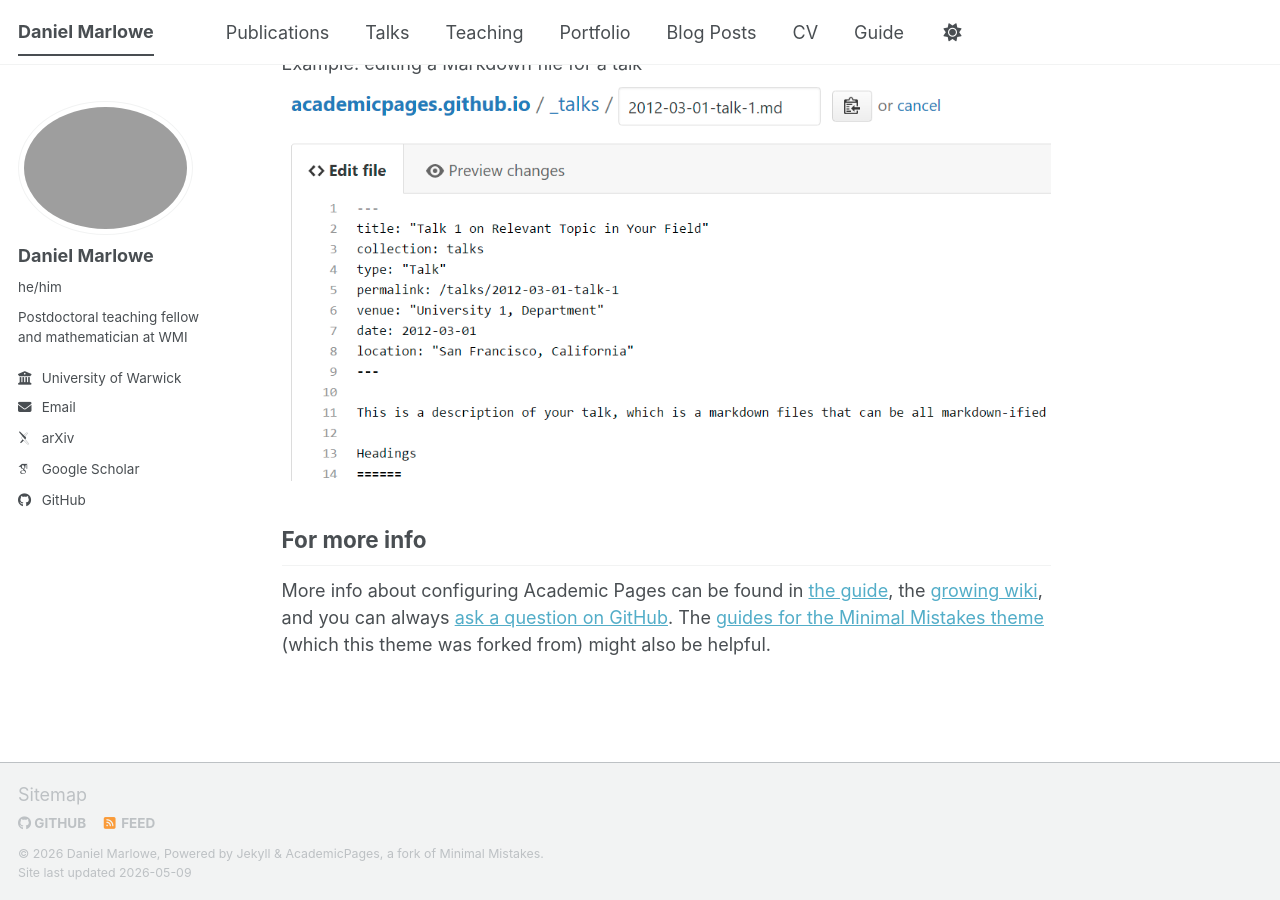
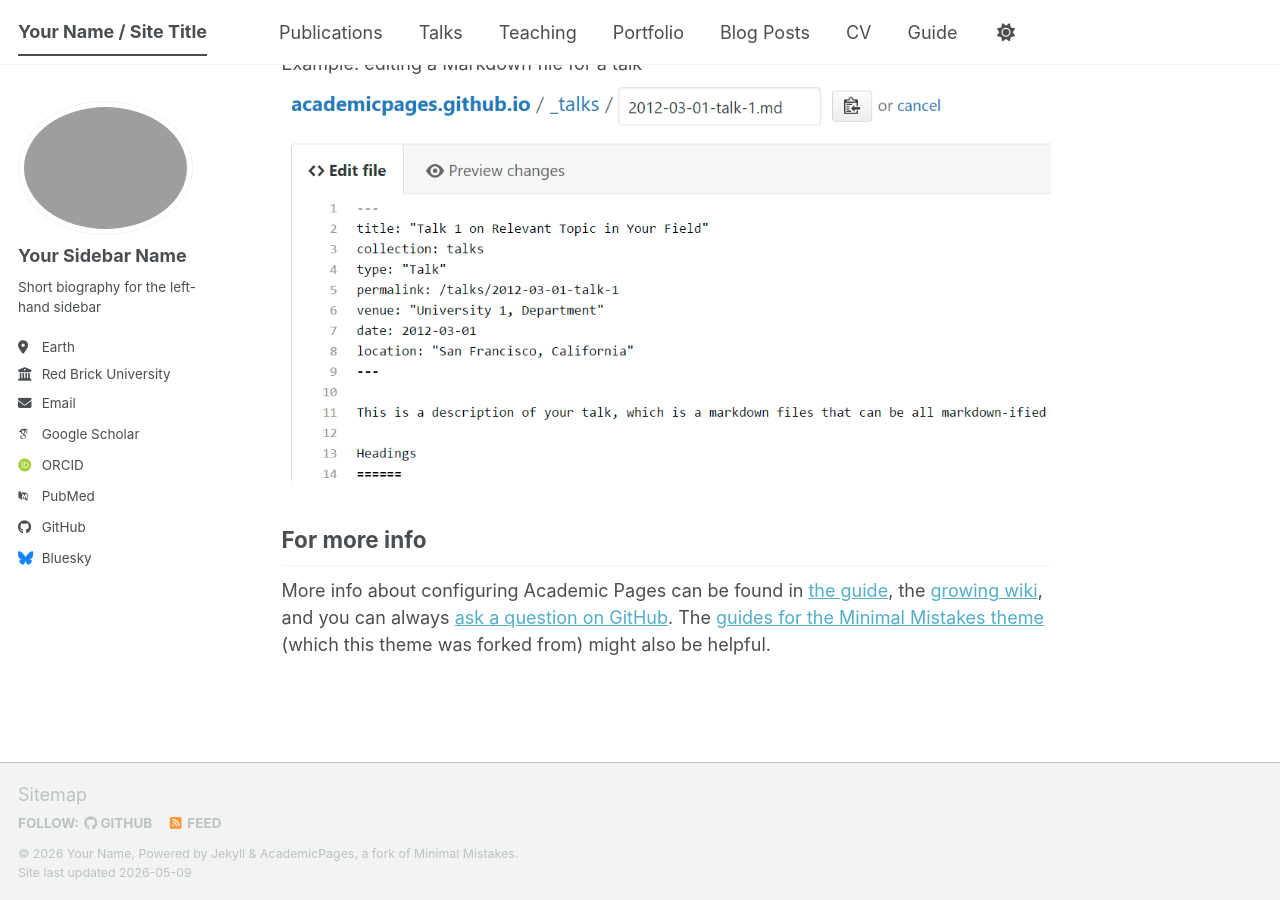
Before and after one commit to dmarl/dmarl.github.io, a Jekyll site: the page built from _pages/about.md, in a window 1280 px wide and 900 px high, scrolled down 2720 px. Built offline with Jekyll 4.4.1, drawn with Linux system fonts in a browser that asks for light colours; some web fonts are replaced; a script bundle is joined from its source files by our own code; library files that are not in the unit come from our copies.

Commit message:
Update _config.yml

```diff
--- a/_config.yml
+++ b/_config.yml
@@ -7,47 +7,57 @@
 # server process.
 
 # Basic Site Settings
-locale                   : "en-UK"
+locale                   : "en-US"
 site_theme               : "default" # The available themes options are "default", "air", "sunrise", "mint", "dirt" and "contrast"
-title                    : "Daniel Marlowe"
+title                    : "Your Name / Site Title"
 title_separator          : "-"
-name                     : &name "Daniel Marlowe"
-description              : &description "Academic website of Daniel Marlowe"   # Update this with a general description of your site, this is the default if not overridden by a page
+name                     : &name "Your Name"
+description              : &description "Your Name's academic portfolio"   # Update this with a general description of your site, this is the default if not overridden by a page
 url                      : https://academicpages.github.io # The base hostname & protocol for your site e.g. "https://[your GitHub username].github.io",
                                                            # or if you already have some other page hosted on Github then use "https://[your GitHub username].github.io/[Your Repo Name]"
 baseurl                  : "" # the subpath of your site, e.g. "/blog"
-repository               : "dmarl/dmarl.github.io"
+repository               : "academicpages/academicpages.github.io"
 
 # Site Author - The following control what appear as part of the author content on the side bar.
 #               If a field is blank the icon and link will not appear, otherwise it will be shown.
 #               Additional customization can be done by editing /_includes/author-profile.html
 author:
   # Biographic information
-  avatar           : "smirk2.jpg"
-  name             : "Daniel Marlowe"
-  pronouns         : "he/him"
-  bio              : "Postdoctoral teaching fellow and mathematician at WMI"
-  location         :
-  employer         : "University of Warwick"
+  avatar           : "smirk.jpg"
+  name             : "Your Sidebar Name"
+  pronouns         : # example: "she/her"
+  bio              : "Short biography for the left-hand sidebar"
+  location         : "Earth"
+  employer         : "Red Brick University"
   uri              : # URL
-  email            : "daniel.c.marlowe@warwick.ac.uk"
+  email            : "none@example.org"
 
   # Academic websites
   academia         : # URL
-  arxiv            : "https://arxiv.org/search/math?searchtype=author&query=Marlowe,+D"
-  googlescholar    : "https://scholar.google.co.uk/citations?view_op=list_works&hl=en&user=opPesVEAAAAJ&inst=11838829032869305745"
+  arxiv            : # URL - Update with the correct link to your profile
+  googlescholar    : "https://scholar.google.com/citations?user=PS_CX0AAAAAJ"
+  inspire-hep      : # URL
+  impactstory      : # URL
+  orcid            : "https://orcid.org/yourorcidurl"
+  semantic         : # URL
+  ssrn             : # URL
+  pubmed           : "https://www.ncbi.nlm.nih.gov/pubmed/?term=john+snow"
+  researchgate     : # URL
+  scopus           : # URL
+  zotero           : # URL
+
 
   # Repositories and software development
   bitbucket        : # Username - Update with your username on the site
   codepen          : # Username
   dribbble         : # Username
-  github           : "dmarl"
+  github           : "academicpages"
   kaggle           : # Username
   stackoverflow    : # User number or user number and name (i.e., use "1" or "1/jeff-atwood")
 
   # Social media
   artstation       : # Username
-  bluesky          : # Replace this with you Bluesky username
+  bluesky          : "bsky.app" # Replace this with you Bluesky username
   facebook         : # Username
   flickr           : # Username
   foursquare       : # Username
```
